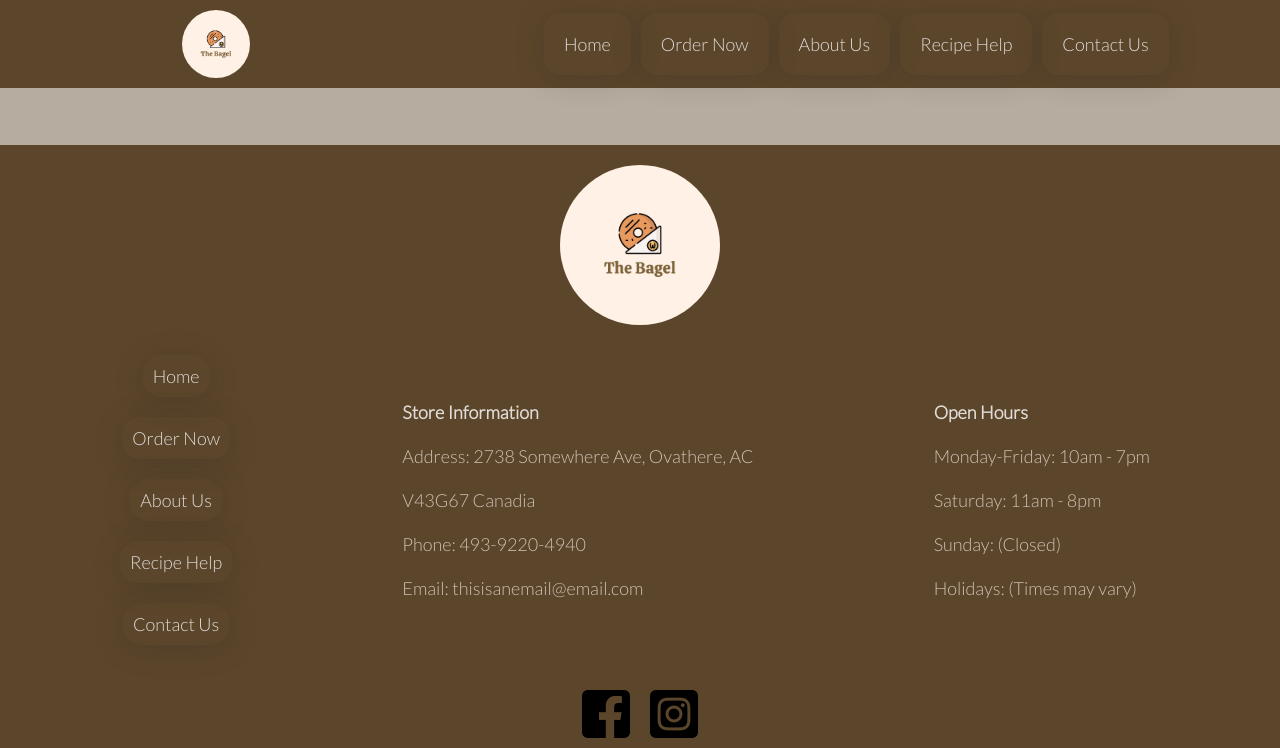
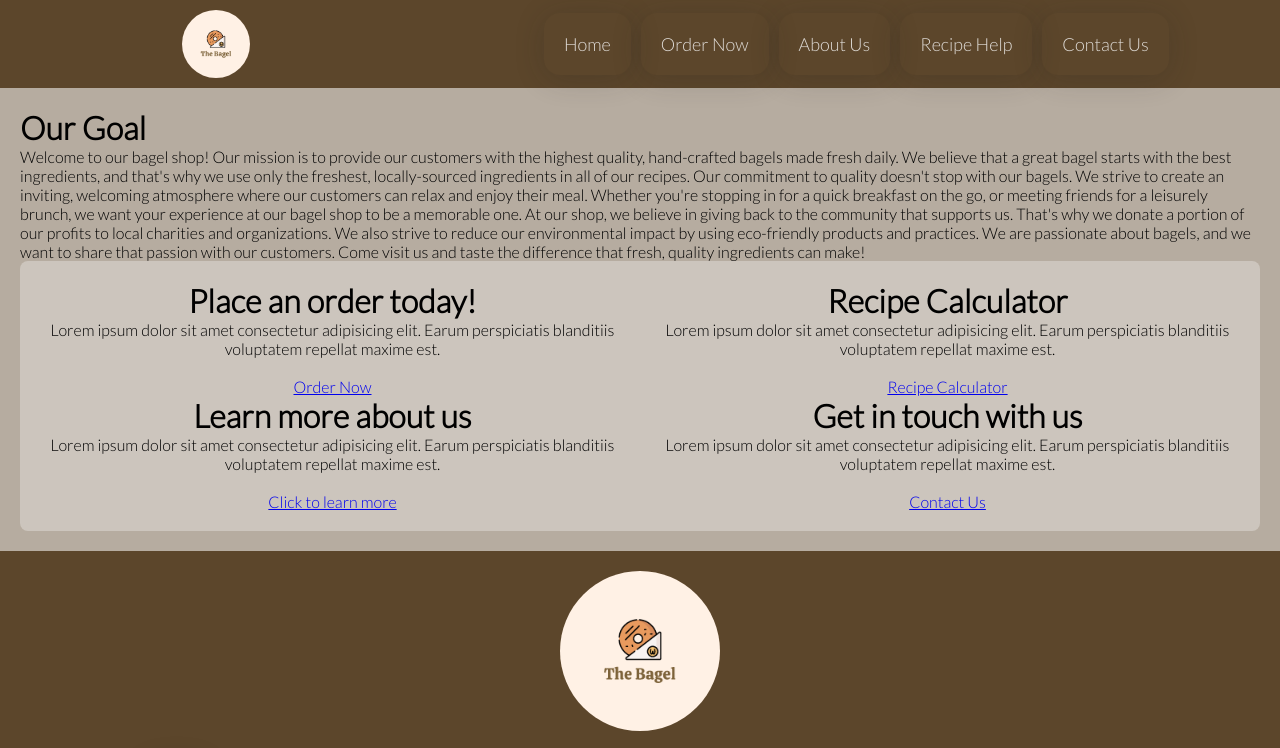
Before and after one commit to HoneyB2020/1280Project, a plain HTML site: page index.html in a window 1280 px wide. Shown: the top 748 px of the page. Drawn offline with Linux system fonts and the light colour scheme; files that its build step writes are made by us from their sources.

Commit message:
Update index.html

```diff
--- a/index.html
+++ b/index.html
@@ -5,7 +5,7 @@
     <meta charset="UTF-8">
     <meta http-equiv="X-UA-Compatible" content="IE=edge">
     <meta name="viewport" content="width=device-width, initial-scale=1.0">
-    <link rel="stylesheet" href="style.css">
+    <link rel="stylesheet" href="css/style.css">
     <link rel="preconnect" href="https://fonts.googleapis.com">
     <link rel="preconnect" href="https://fonts.gstatic.com" crossorigin>
     <link href="https://fonts.googleapis.com/css2?family=Lato:wght@300&display=swap" rel="stylesheet">
@@ -28,8 +28,63 @@
     </header>
 
     <div class="main">
+        <div class="mission">
+            <h1>Our Goal</h1>
+            <p>Welcome to our bagel shop! Our mission is to provide our customers with the highest quality, hand-crafted bagels made fresh daily. We believe that a great bagel starts with the best ingredients, and that's why we use only the freshest, locally-sourced ingredients in all of our recipes.
 
+                Our commitment to quality doesn't stop with our bagels. We strive to create an inviting, welcoming atmosphere where our customers can relax and enjoy their meal. Whether you're stopping in for a quick breakfast on the go, or meeting friends for a leisurely brunch, we want your experience at our bagel shop to be a memorable one.
+
+                At our shop, we believe in giving back to the community that supports us. That's why we donate a portion of our profits to local charities and organizations. We also strive to reduce our environmental impact by using eco-friendly products and practices.
+
+                We are passionate about bagels, and we want to share that passion with our customers. Come visit us and taste the difference that fresh, quality ingredients can make!</p>
+        </div>
+
+        <div class="container">
+            <div class="container-row">
+                <div class="order-content">
+                    <h1>Place an order today!</h1>
+                    <p>Lorem ipsum dolor sit amet consectetur adipisicing elit. Earum perspiciatis blanditiis voluptatem repellat maxime est.</p>
+                    <div class="button-area"> <br>
+                        <a href="order.html" class="container-button">
+                            Order Now
+                        </a>
+                    </div>
+                </div>
+                <div class="about-content">
+                    <h1>Learn more about us</h1>
+                    <p>Lorem ipsum dolor sit amet consectetur adipisicing elit. Earum perspiciatis blanditiis voluptatem repellat maxime est.</p>
+                    <div class="button-area"> <br>
+                        <a href="about.html" class="container-button">
+                            Click to learn more
+                        </a>
+                    </div>
+                </div>
+            </div>
+
+            <div class="container-row">
+                <div class="recipe-content">
+                    <h1>Recipe Calculator</h1>
+                    <p>Lorem ipsum dolor sit amet consectetur adipisicing elit. Earum perspiciatis blanditiis voluptatem repellat maxime est.</p>
+                    <div class="button-area"> <br>
+                        <a href="recipe.html" class="container-button">
+                            Recipe Calculator
+                        </a>
+                    </div>
+                </div>
+                <div class="contact-content">
+                    <h1>Get in touch with us</h1>
+                    <p>Lorem ipsum dolor sit amet consectetur adipisicing elit. Earum perspiciatis blanditiis voluptatem repellat maxime est.</p>
+                    <div class="button-area"> <br>
+                        <a href="contact.html" class="container-button">
+                            Contact Us
+                        </a>
+                    </div>
+                </div>
+            </div>
+
+        </div>
     </div>
+
 
     <footer>
         <div class="footer-logo">
@@ -68,6 +123,5 @@
         </div>
         <p class="copyright">Copyright &copy; Buhh 2023</p>
     </footer>
-    <script src="script.js"></script>
 </body>
 </html>
```
